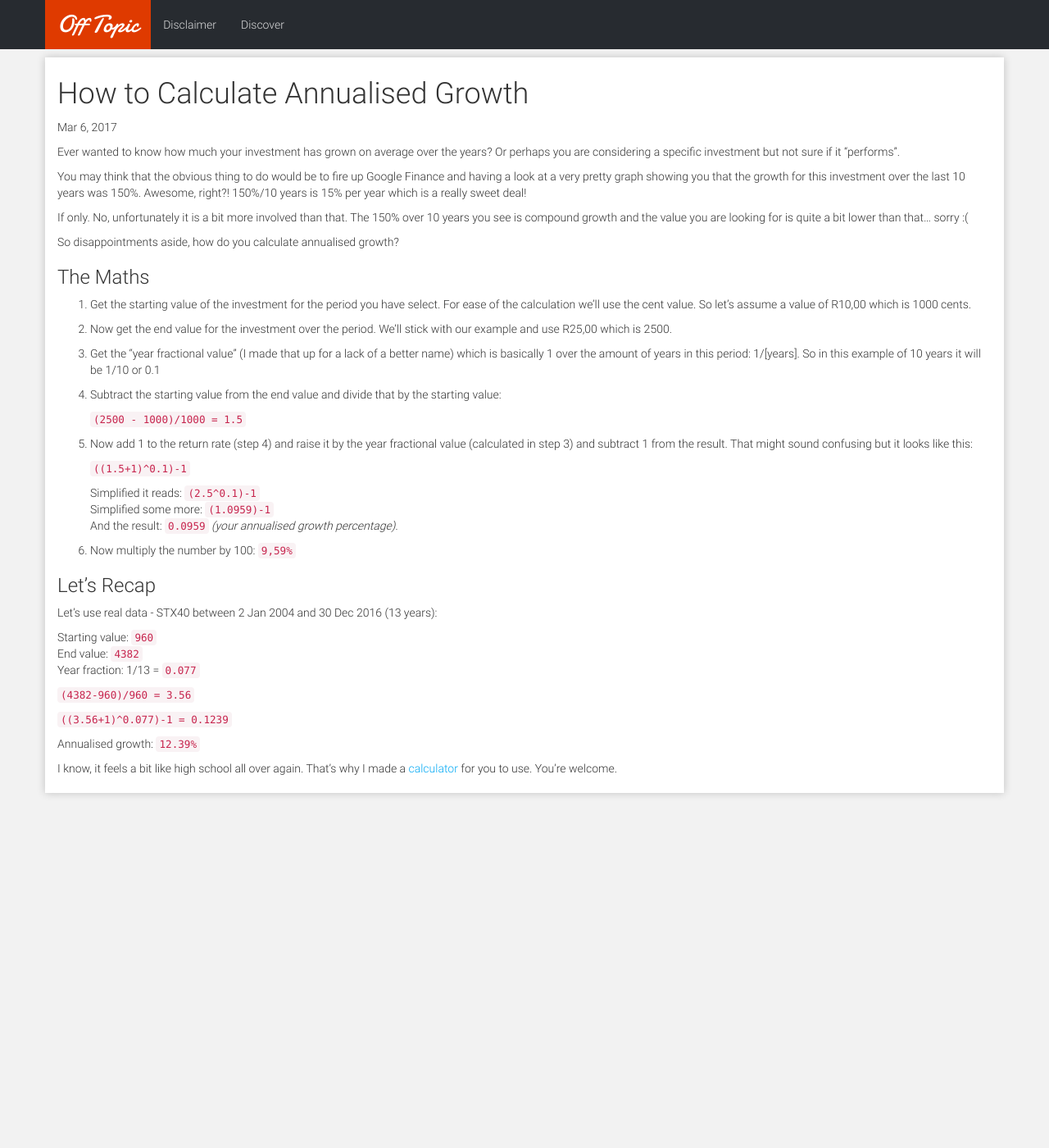
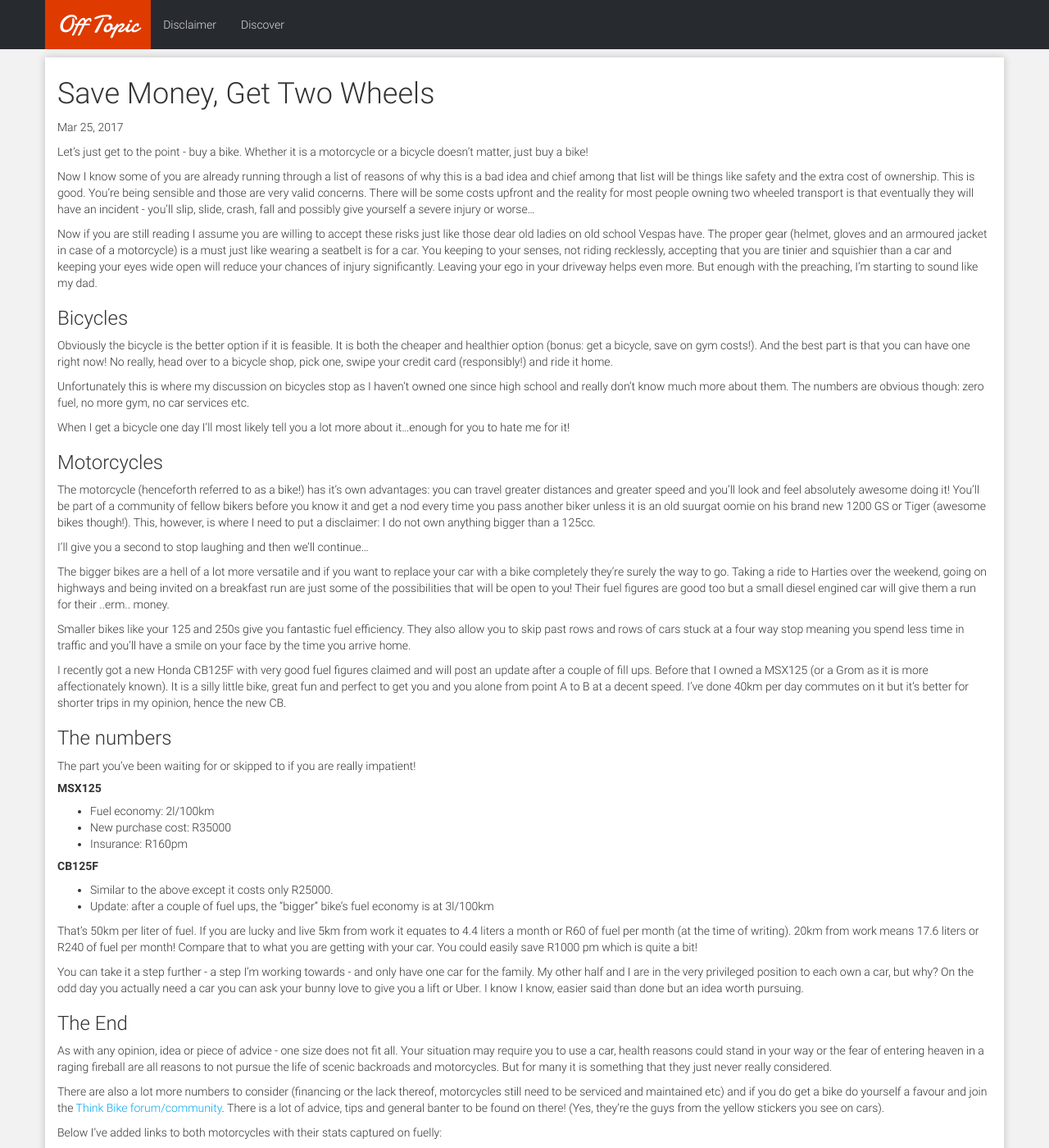
Before and after one commit to HappyPills/offtopic.co.za, a Jekyll site: the page built from _posts/finance/2017-03-25-save-money-get-two-wheels.markdown, in a window 1280 px wide and 1400 px high. Shown: the whole window at 82% size. Built offline with Jekyll 4.4.1, drawn with Linux system fonts in a browser that asks for light colours; grey boxes are pictures that could not be loaded.

Commit message:
Save money, get two wheels

```diff
--- /dev/null
+++ b/_posts/finance/2017-03-25-save-money-get-two-wheels.markdown
@@ -0,0 +1,91 @@
+---
+layout: post
+title:  "Save Money, Get Two Wheels"
+permalink: /finance/how-to-calculate-annualised-growth/
+date:   2017-03-25
+tags:   finance
+---
+Let's just get to the point - buy a bike. Whether it is a motorcycle or a bicycle doesn't matter, just buy a bike!
+
+Now I know some of you are already running through a list of reasons of why this is a bad idea and chief among that
+list will be things like safety and the extra cost of ownership. This is good. You're being sensible and
+those are very valid concerns. There will be some costs upfront and the reality for most people owning two wheeled transport
+is that eventually they will have an incident - you'll slip, slide, crash, fall and possibly give yourself a severe injury or worse...
+
+Now if you are still reading I assume you are willing to accept these risks just like those dear old ladies on old school
+Vespas have. The proper gear (helmet, gloves and an armoured jacket in case of a motorcycle) is a must just like wearing
+a seatbelt is for a car. You keeping to your senses, not riding recklessly, accepting that you are tinier and squishier
+than a car and keeping your eyes wide open will reduce your chances of injury significantly. Leaving your ego in your driveway
+helps even more. But enough with the preaching, I'm starting to sound like my dad.
+
+### Bicycles
+Obviously the bicycle is the better option if it is feasible. It is both the cheaper and healthier option (bonus:
+get a bicycle, save on gym costs!). And the best part is that you can have one right now! No really, head over to a bicycle
+shop, pick one, swipe your credit card (responsibly!) and ride it home.
+
+Unfortunately this is where my discussion on bicycles stop as I haven't owned one since high school and really don't know much more
+about them. The numbers are obvious though: zero fuel, no more gym, no car services etc.
+
+When I get a bicycle one day I'll most likely tell you a lot more about it...enough for you to hate me for it!
+
+### Motorcycles
+The motorcycle (henceforth referred to as a bike!) has it's own advantages: you can travel greater distances and greater
+speed and you'll look and feel absolutely awesome doing it! You'll be part of a community of fellow bikers before you
+know it and get a nod every time you pass another biker unless it is an old suurgat oomie on his brand new 1200 GS or Tiger
+(awesome bikes though!). This, however, is where I need to put a disclaimer: I do not own anything bigger than a 125cc.
+
+I'll give you a second to stop laughing and then we'll continue...
+
+The bigger bikes are a hell of a lot more versatile and if you want to replace your car with a bike completely they're surely
+the way to go. Taking a ride to Harties over the weekend, going on highways and being invited on a breakfast run are just some
+of the possibilities that will be open to you! Their fuel figures are good too but a small diesel engined car will give them a
+run for their ..erm.. money.
+
+Smaller bikes like your 125 and 250s give you fantastic fuel efficiency. They also allow you to skip past rows and rows of
+cars stuck at a four way stop meaning you spend less time in traffic and you'll have a smile on your face by the time you
+arrive home.
+
+I recently got a new Honda CB125F with very good fuel figures claimed and will post an update after a couple of fill ups. Before that I
+owned a MSX125 (or a Grom as it is more affectionately known). It is a silly little bike, great fun and perfect to get you
+and you alone from point A to B at a decent speed. I've done 40km per day commutes on it but it's better for shorter trips in my
+opinion, hence the new CB.
+
+### The numbers
+The part you've been waiting for or skipped to if you are really impatient!
+
+##### MSX125
+* Fuel economy: 2l/100km
+* New purchase cost: R35000
+* Insurance: R160pm
+
+##### CB125F
+* Similar to the above except it costs only R25000.
+* Update: after a couple of fuel ups, the "bigger" bike's fuel economy is at 3l/100km
+
+That's 50km per liter of fuel. If you are lucky and live 5km from work it equates to 4.4 liters a month or R60 of fuel per month
+(at the time of writing). 20km from work means 17.6 liters or R240 of fuel per month! Compare that to what you are getting with
+your car. You could easily save R1000 pm which is quite a bit!
+
+You can take it a step further - a step I'm working towards - and only have one car for the family. My other half and I are
+in the very privileged position to each own a car, but why? On the odd day you actually need a car you can ask your bunny love
+to give you a lift or Uber. I know I know, easier said than done but an idea worth pursuing.
+
+### The End
+As with any opinion, idea or piece of advice - one size does not fit all. Your situation may require you to use a car, health reasons
+could stand in your way or the fear of entering heaven in a raging fireball are all reasons to not pursue the life of scenic backroads
+and motorcycles. But for many it is something that they just never really considered.
+
+There are also a lot more numbers to consider (financing or the lack thereof, motorcycles still need to be serviced and maintained etc)
+and if you do get a bike do yourself a favour and join the
+<a href="http://thinkbike.co.za/" rel="noindex,nofollow" target="_blank">Think Bike forum/community</a>.
+There is a lot of advice, tips and general banter to be found on there! (Yes, they're the guys from the yellow stickers you see on cars).
+
+Below I've added links to both motorcycles with their stats captured on fuelly:
+
+<a href="https://www.fuelly.com/motorcycle/honda/grom_125/2015/Hamster/427116" target="_blank" rel="noindex,nofollow">
+  <img src="https://badges.fuelly.com/images/sig-metric/427116.png" width="500" height="63" alt="Fuelly" title="Share and compare MPG at Fuelly" border="0"/>
+</a>
+
+<a href="https://www.fuelly.com/motorcycle/honda/cb125f/2015/Hamster/595091" target="_blank" rel="noindex,nofollow">
+  <img src="https://badges.fuelly.com/images/sig-metric/595091.png" width="500" height="63" alt="Fuelly" title="Share and compare MPG at Fuelly" border="0"/>
+</a>
--- a/tags.html
+++ b/discover.html
@@ -1,7 +1,7 @@
 ---
 layout: page
 title: "Discover"
-permalink: /tags/
+permalink: /discover/
 description: "Search for your favorite #tag."
 ---
 
```
Also changed, not shown: 1 other file.
